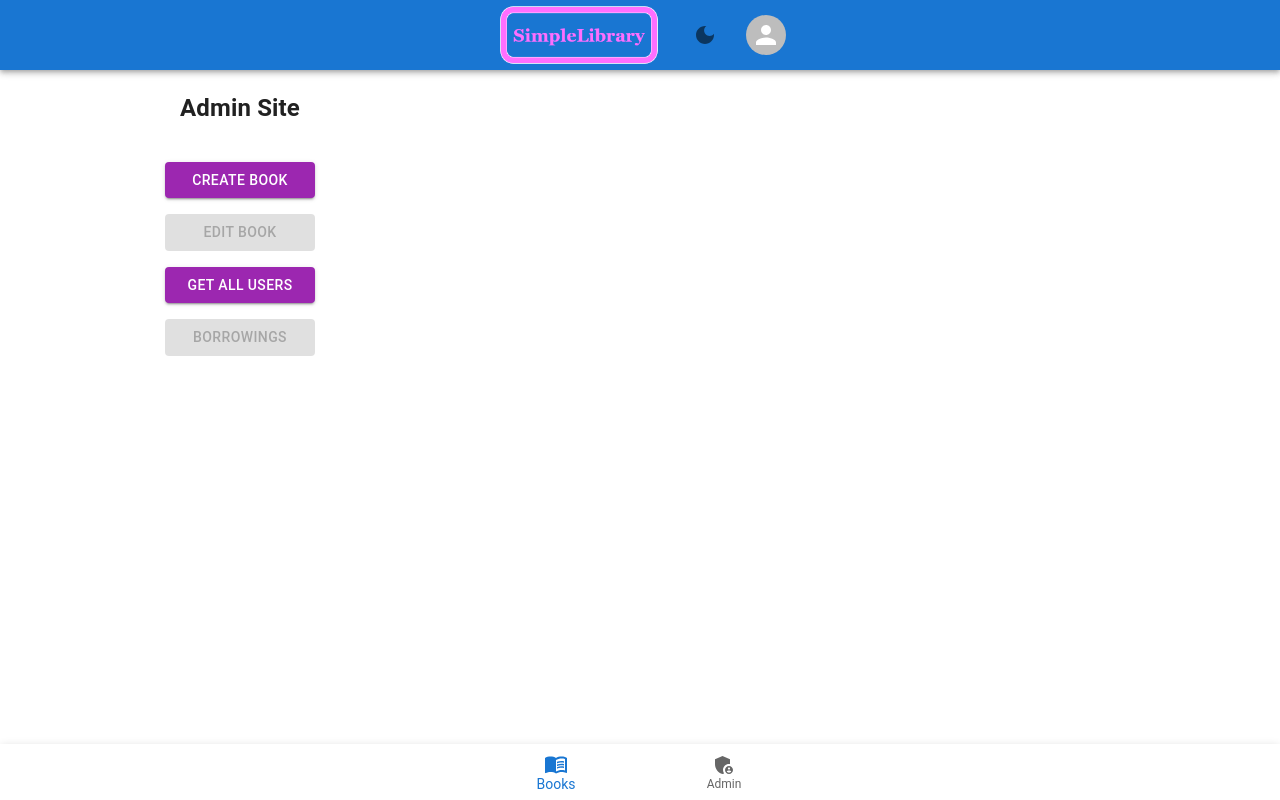
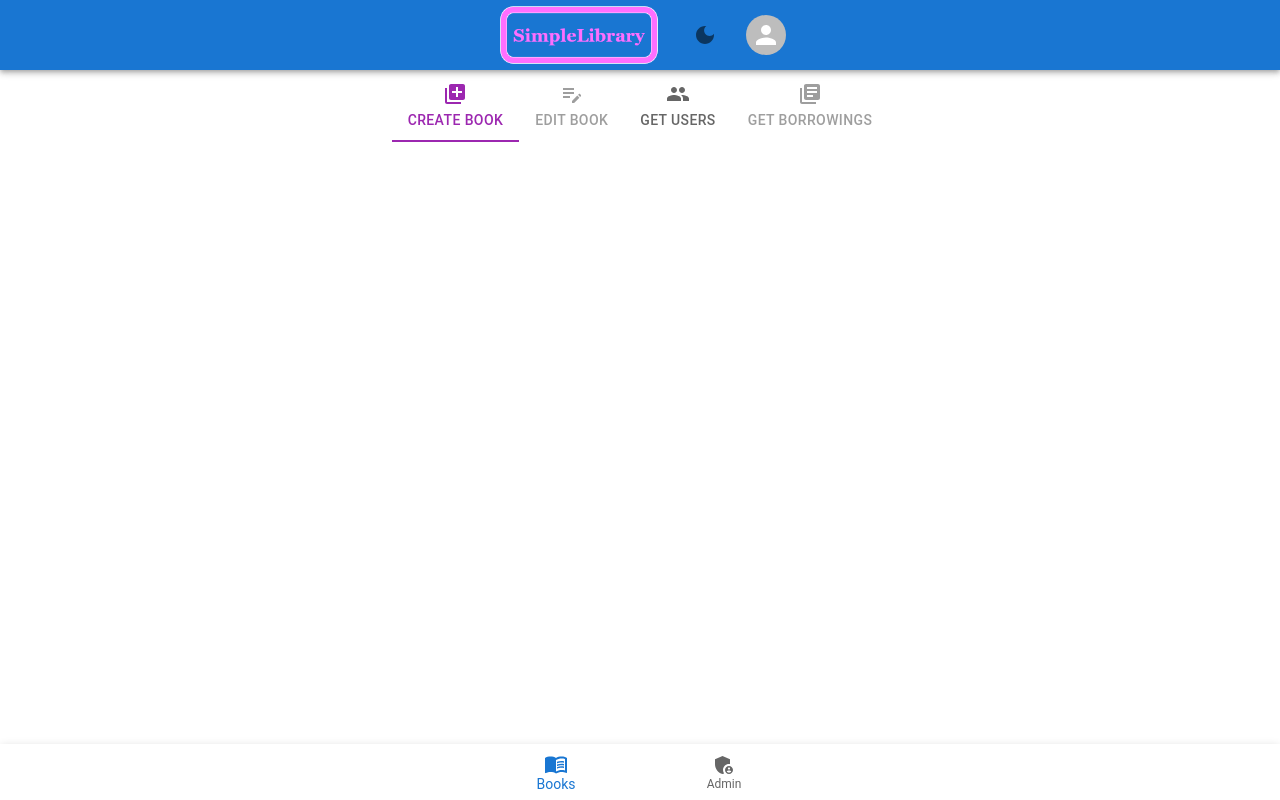
Before and after one commit to maritmoe/SimpleLibraryFrontend, a React (Vite) app in the folder LibraryFrontend/: page /admin in a window 1280 px wide. Built offline with nearby package versions, Linux system fonts and the light colour scheme.

Commit message:
Admin menu visible on mobile

```diff
--- a/LibraryFrontend/src/components/ContentView/Admin/Admin.css
+++ /dev/null
@@ -1,4 +0,0 @@
-.admin-div {
-  display: grid;
-  grid-template-columns: 150px 800px;
-}
--- a/LibraryFrontend/src/components/ContentView/Admin/Admin.jsx
+++ b/LibraryFrontend/src/components/ContentView/Admin/Admin.jsx
@@ -2,7 +2,6 @@ import { Route, Routes } from "react-router-dom";
 import CreateBook from "./CreateBook/CreateBook";
 import UserList from "./UserList/UserList";
 import AdminMenu from "./AdminMenu/AdminMenu";
-import "./Admin.css";
 
 function Admin() {
   return (
--- a/LibraryFrontend/src/components/ContentView/Admin/AdminMenu/AdminMenu.jsx
+++ b/LibraryFrontend/src/components/ContentView/Admin/AdminMenu/AdminMenu.jsx
@@ -1,50 +1,51 @@
-import { Button, Stack, Tooltip } from "@mui/material";
+import { EditNote, Group, LibraryAdd, LibraryBooks } from "@mui/icons-material";
+import { Tab, Tabs } from "@mui/material";
+import { useState } from "react";
 import { useNavigate } from "react-router-dom";
 
 function AdminMenu() {
   const navigate = useNavigate();
+  const [tabValue, setTabValue] = useState(0);
+
+  const handleChange = (event, newValue) => {
+    setTabValue(newValue);
+  };
   return (
-    <Stack sx={{ gap: 2 }}>
-      <h2>Admin Site</h2>
-      <Tooltip title="Create and Add New Book to Library">
-        <Button
-          variant="contained"
-          color="secondary"
+    <>
+      <Tabs
+        value={tabValue}
+        onChange={handleChange}
+        aria-label="Admin menu"
+        variant="scrollable"
+        scrollButtons
+        allowScrollButtonsMobile
+        textColor="secondary"
+        indicatorColor="secondary"
+      >
+        <Tab
+          icon={<LibraryAdd />}
+          label="Create book"
           onClick={() => navigate("/admin/add")}
-        >
-          Create Book
-        </Button>
-      </Tooltip>
-      <Tooltip title="Edit a Book">
-        <Button
-          variant="contained"
-          color="secondary"
+        />
+        <Tab
+          icon={<EditNote />}
+          label="Edit book"
           disabled
           onClick={() => navigate("/admin/books/:bookId")}
-        >
-          Edit Book
-        </Button>
-      </Tooltip>
-      <Tooltip title="Get All Users of Library">
-        <Button
-          variant="contained"
-          color="secondary"
+        />
+        <Tab
+          icon={<Group />}
+          label="Get users"
           onClick={() => navigate("/admin/users")}
-        >
-          Get All Users
-        </Button>
-      </Tooltip>
-      <Tooltip title="Get All Borrowings">
-        <Button
-          variant="contained"
-          color="secondary"
+        />
+        <Tab
+          icon={<LibraryBooks />}
+          label="Get borrowings"
           disabled
           onClick={() => navigate("/admin/borrowings")}
-        >
-          Borrowings
-        </Button>
-      </Tooltip>
-    </Stack>
+        />
+      </Tabs>
+    </>
   );
 }
 
```
